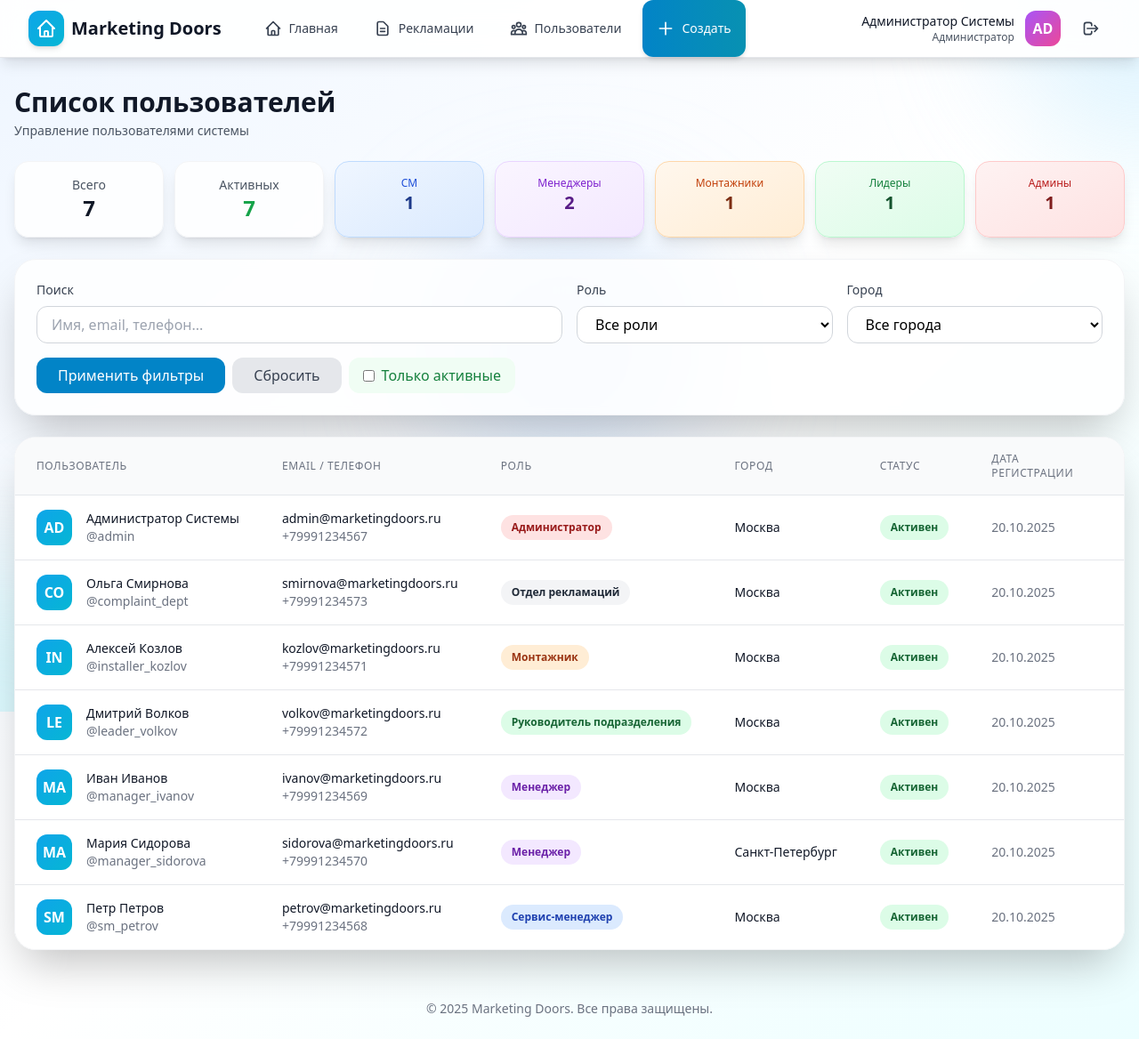
After one commit to kmvit/doorsmarket, a Django app: page /api/v1/users/ in a window 1280 px wide. The commit adds this page. Shown: the whole page at 89% size. Run offline with Django 5.2, Linux system fonts and the light colour scheme; a user stored in the database is signed in; data comes from the database, SQL or seed files in the repository; some libraries are stand-ins or nearby versions.

```diff
--- a/users/templates/users/base.html
+++ b/users/templates/users/base.html
@@ -78,6 +78,14 @@
                             </svg>
                             Рекламации
                         </a>
+                        {% if user.role in 'admin,leader' %}
+                        <a href="{% url 'users:user_list' %}" class="inline-flex items-center px-4 py-2 text-sm font-medium text-gray-700 hover:text-primary-600 hover:bg-primary-50 rounded-xl transition-all">
+                            <svg class="h-5 w-5 mr-2" fill="none" stroke="currentColor" viewBox="0 0 24 24">
+                                <path stroke-linecap="round" stroke-linejoin="round" stroke-width="2" d="M17 20h5v-2a3 3 0 00-5.356-1.857M17 20H7m10 0v-2c0-.656-.126-1.283-.356-1.857M7 20H2v-2a3 3 0 015.356-1.857M7 20v-2c0-.656.126-1.283.356-1.857m0 0a5.002 5.002 0 019.288 0M15 7a3 3 0 11-6 0 3 3 0 016 0zm6 3a2 2 0 11-4 0 2 2 0 014 0zM7 10a2 2 0 11-4 0 2 2 0 014 0z"/>
+                            </svg>
+                            Пользователи
+                        </a>
+                        {% endif %}
                         <a href="{% url 'projects:complaint_create' %}" class="inline-flex items-center px-4 py-2 text-sm font-medium text-white bg-gradient-to-r from-primary-600 to-cyan-600 hover:from-primary-700 hover:to-cyan-700 rounded-xl transition-all shadow-md">
                             <svg class="h-5 w-5 mr-2" fill="none" stroke="currentColor" viewBox="0 0 24 24">
                                 <path stroke-linecap="round" stroke-linejoin="round" stroke-width="2" d="M12 4v16m8-8H4"/>
@@ -145,6 +153,14 @@
                     </svg>
                     Рекламации
                 </a>
+                {% if user.role in 'admin,leader' %}
+                <a href="{% url 'users:user_list' %}" class="flex items-center px-3 py-2 text-base font-medium text-gray-700 hover:text-primary-600 hover:bg-primary-50 rounded-lg transition-all">
+                    <svg class="h-5 w-5 mr-3" fill="none" stroke="currentColor" viewBox="0 0 24 24">
+                        <path stroke-linecap="round" stroke-linejoin="round" stroke-width="2" d="M17 20h5v-2a3 3 0 00-5.356-1.857M17 20H7m10 0v-2c0-.656-.126-1.283-.356-1.857M7 20H2v-2a3 3 0 015.356-1.857M7 20v-2c0-.656.126-1.283.356-1.857m0 0a5.002 5.002 0 019.288 0M15 7a3 3 0 11-6 0 3 3 0 016 0zm6 3a2 2 0 11-4 0 2 2 0 014 0zM7 10a2 2 0 11-4 0 2 2 0 014 0z"/>
+                    </svg>
+                    Пользователи
+                </a>
+                {% endif %}
                 <a href="{% url 'projects:complaint_create' %}" class="flex items-center px-3 py-2 text-base font-medium text-white bg-gradient-to-r from-primary-600 to-cyan-600 hover:from-primary-700 hover:to-cyan-700 rounded-lg transition-all shadow-md">
                     <svg class="h-5 w-5 mr-3" fill="none" stroke="currentColor" viewBox="0 0 24 24">
                         <path stroke-linecap="round" stroke-linejoin="round" stroke-width="2" d="M12 4v16m8-8H4"/>
--- /dev/null
+++ b/users/templates/users/user_list.html
@@ -0,0 +1,220 @@
+{% extends 'users/base.html' %}
+
+{% block title %}Список пользователей - Marketing Doors{% endblock %}
+
+{% block content %}
+<div class="min-h-screen py-8 px-4">
+    <div class="max-w-7xl mx-auto">
+        <!-- Заголовок страницы -->
+        <div class="mb-6">
+            <h1 class="text-3xl font-bold text-gray-900">Список пользователей</h1>
+            <p class="text-sm text-gray-600 mt-1">Управление пользователями системы</p>
+        </div>
+
+        <!-- Статистика -->
+        <div class="grid grid-cols-2 md:grid-cols-4 lg:grid-cols-7 gap-3 mb-6">
+            <div class="bg-white/80 backdrop-blur-sm rounded-2xl shadow-lg p-4 border border-gray-100">
+                <div class="text-center">
+                    <p class="text-sm font-medium text-gray-600">Всего</p>
+                    <p class="text-2xl font-bold text-gray-900">{{ stats.total }}</p>
+                </div>
+            </div>
+
+            <div class="bg-white/80 backdrop-blur-sm rounded-2xl shadow-lg p-4 border border-gray-100">
+                <div class="text-center">
+                    <p class="text-sm font-medium text-gray-600">Активных</p>
+                    <p class="text-2xl font-bold text-green-600">{{ stats.active }}</p>
+                </div>
+            </div>
+
+            <div class="bg-gradient-to-br from-blue-50 to-blue-100 rounded-2xl shadow-lg p-4 border border-blue-200">
+                <div class="text-center">
+                    <p class="text-xs font-medium text-blue-700">СМ</p>
+                    <p class="text-xl font-bold text-blue-900">{{ stats.by_role.service_manager }}</p>
+                </div>
+            </div>
+
+            <div class="bg-gradient-to-br from-purple-50 to-purple-100 rounded-2xl shadow-lg p-4 border border-purple-200">
+                <div class="text-center">
+                    <p class="text-xs font-medium text-purple-700">Менеджеры</p>
+                    <p class="text-xl font-bold text-purple-900">{{ stats.by_role.manager }}</p>
+                </div>
+            </div>
+
+            <div class="bg-gradient-to-br from-orange-50 to-orange-100 rounded-2xl shadow-lg p-4 border border-orange-200">
+                <div class="text-center">
+                    <p class="text-xs font-medium text-orange-700">Монтажники</p>
+                    <p class="text-xl font-bold text-orange-900">{{ stats.by_role.installer }}</p>
+                </div>
+            </div>
+
+            <div class="bg-gradient-to-br from-green-50 to-green-100 rounded-2xl shadow-lg p-4 border border-green-200">
+                <div class="text-center">
+                    <p class="text-xs font-medium text-green-700">Лидеры</p>
+                    <p class="text-xl font-bold text-green-900">{{ stats.by_role.leader }}</p>
+                </div>
+            </div>
+
+            <div class="bg-gradient-to-br from-red-50 to-red-100 rounded-2xl shadow-lg p-4 border border-red-200">
+                <div class="text-center">
+                    <p class="text-xs font-medium text-red-700">Админы</p>
+                    <p class="text-xl font-bold text-red-900">{{ stats.by_role.admin }}</p>
+                </div>
+            </div>
+        </div>
+
+        <!-- Фильтры и поиск -->
+        <div class="bg-white/80 backdrop-blur-sm rounded-3xl shadow-2xl p-6 mb-6 border border-gray-100">
+            <form method="GET" class="space-y-4">
+                <div class="grid grid-cols-1 md:grid-cols-4 gap-4">
+                    <!-- Поиск -->
+                    <div class="md:col-span-2">
+                        <label class="block text-sm font-medium text-gray-700 mb-2">Поиск</label>
+                        <input
+                            type="text"
+                            name="search"
+                            value="{{ search_query|default:'' }}"
+                            placeholder="Имя, email, телефон..."
+                            class="w-full px-4 py-2 border border-gray-300 rounded-xl focus:outline-none focus:ring-2 focus:ring-primary-500"
+                        >
+                    </div>
+
+                    <!-- Роль -->
+                    <div>
+                        <label class="block text-sm font-medium text-gray-700 mb-2">Роль</label>
+                        <select name="role" class="w-full px-4 py-2 border border-gray-300 rounded-xl focus:outline-none focus:ring-2 focus:ring-primary-500 bg-white">
+                            <option value="">Все роли</option>
+                            {% for value, label in roles %}
+                                <option value="{{ value }}" {% if current_role == value %}selected{% endif %}>{{ label }}</option>
+                            {% endfor %}
+                        </select>
+                    </div>
+
+                    <!-- Город -->
+                    <div>
+                        <label class="block text-sm font-medium text-gray-700 mb-2">Город</label>
+                        <select name="city" class="w-full px-4 py-2 border border-gray-300 rounded-xl focus:outline-none focus:ring-2 focus:ring-primary-500 bg-white">
+                            <option value="">Все города</option>
+                            {% for city in cities %}
+                                <option value="{{ city.id }}" {% if current_city == city.id|stringformat:"s" %}selected{% endif %}>{{ city.name }}</option>
+                            {% endfor %}
+                        </select>
+                    </div>
+                </div>
+
+                <div class="flex flex-wrap gap-2">
+                    <button type="submit" class="px-6 py-2 bg-primary-600 text-white rounded-xl hover:bg-primary-700 transition-colors">
+                        Применить фильтры
+                    </button>
+                    <a href="{% url 'users:user_list' %}" class="px-6 py-2 bg-gray-200 text-gray-700 rounded-xl hover:bg-gray-300 transition-colors">
+                        Сбросить
+                    </a>
+                    <label class="inline-flex items-center px-4 py-2 bg-green-50 text-green-700 rounded-xl cursor-pointer hover:bg-green-100 transition-colors">
+                        <input type="checkbox" name="is_active" value="true" class="mr-2" {% if request.GET.is_active == 'true' %}checked{% endif %}>
+                        Только активные
+                    </label>
+                </div>
+            </form>
+        </div>
+
+        <!-- Список пользователей -->
+        <div class="bg-white/80 backdrop-blur-sm rounded-3xl shadow-2xl border border-gray-100 overflow-hidden">
+            {% if users %}
+                <div class="overflow-x-auto">
+                    <table class="min-w-full divide-y divide-gray-200">
+                        <thead class="bg-gray-50">
+                            <tr>
+                                <th class="px-6 py-4 text-left text-xs font-medium text-gray-500 uppercase tracking-wider">Пользователь</th>
+                                <th class="px-6 py-4 text-left text-xs font-medium text-gray-500 uppercase tracking-wider">Email / Телефон</th>
+                                <th class="px-6 py-4 text-left text-xs font-medium text-gray-500 uppercase tracking-wider">Роль</th>
+                                <th class="px-6 py-4 text-left text-xs font-medium text-gray-500 uppercase tracking-wider">Город</th>
+                                <th class="px-6 py-4 text-left text-xs font-medium text-gray-500 uppercase tracking-wider">Статус</th>
+                                <th class="px-6 py-4 text-left text-xs font-medium text-gray-500 uppercase tracking-wider">Дата регистрации</th>
+                            </tr>
+                        </thead>
+                        <tbody class="bg-white divide-y divide-gray-200">
+                            {% for user_item in users %}
+                                <tr class="hover:bg-gray-50 transition-colors">
+                                    <td class="px-6 py-4 whitespace-nowrap">
+                                        <div class="flex items-center">
+                                            <div class="flex-shrink-0 h-10 w-10">
+                                                <div class="h-10 w-10 bg-gradient-to-br from-primary-500 to-cyan-500 rounded-xl flex items-center justify-center text-white font-bold">
+                                                    {{ user_item.username|slice:":2"|upper }}
+                                                </div>
+                                            </div>
+                                            <div class="ml-4">
+                                                <div class="text-sm font-medium text-gray-900">
+                                                    {{ user_item.get_full_name|default:user_item.username }}
+                                                </div>
+                                                <div class="text-sm text-gray-500">@{{ user_item.username }}</div>
+                                            </div>
+                                        </div>
+                                    </td>
+                                    <td class="px-6 py-4">
+                                        <div class="text-sm text-gray-900">{{ user_item.email }}</div>
+                                        {% if user_item.phone_number %}
+                                        <div class="text-sm text-gray-500">{{ user_item.phone_number }}</div>
+                                        {% endif %}
+                                    </td>
+                                    <td class="px-6 py-4 whitespace-nowrap">
+                                        {% if user_item.role == 'admin' %}
+                                            <span class="px-3 py-1 inline-flex text-xs leading-5 font-semibold rounded-full bg-red-100 text-red-800">
+                                                {{ user_item.get_role_display }}
+                                            </span>
+                                        {% elif user_item.role == 'service_manager' %}
+                                            <span class="px-3 py-1 inline-flex text-xs leading-5 font-semibold rounded-full bg-blue-100 text-blue-800">
+                                                {{ user_item.get_role_display }}
+                                            </span>
+                                        {% elif user_item.role == 'manager' %}
+                                            <span class="px-3 py-1 inline-flex text-xs leading-5 font-semibold rounded-full bg-purple-100 text-purple-800">
+                                                {{ user_item.get_role_display }}
+                                            </span>
+                                        {% elif user_item.role == 'installer' %}
+                                            <span class="px-3 py-1 inline-flex text-xs leading-5 font-semibold rounded-full bg-orange-100 text-orange-800">
+                                                {{ user_item.get_role_display }}
+                                            </span>
+                                        {% elif user_item.role == 'leader' %}
+                                            <span class="px-3 py-1 inline-flex text-xs leading-5 font-semibold rounded-full bg-green-100 text-green-800">
+                                                {{ user_item.get_role_display }}
+                                            </span>
+                                        {% else %}
+                                            <span class="px-3 py-1 inline-flex text-xs leading-5 font-semibold rounded-full bg-gray-100 text-gray-800">
+                                                {{ user_item.get_role_display }}
+                                            </span>
+                                        {% endif %}
+                                    </td>
+                                    <td class="px-6 py-4 whitespace-nowrap text-sm text-gray-900">
+                                        {{ user_item.city.name|default:"—" }}
+                                    </td>
+                                    <td class="px-6 py-4 whitespace-nowrap">
+                                        {% if user_item.is_active %}
+                                            <span class="px-3 py-1 inline-flex text-xs leading-5 font-semibold rounded-full bg-green-100 text-green-800">
+                                                Активен
+                                            </span>
+                                        {% else %}
+                                            <span class="px-3 py-1 inline-flex text-xs leading-5 font-semibold rounded-full bg-gray-100 text-gray-800">
+                                                Неактивен
+                                            </span>
+                                        {% endif %}
+                                    </td>
+                                    <td class="px-6 py-4 whitespace-nowrap text-sm text-gray-500">
+                                        {{ user_item.date_joined|date:"d.m.Y" }}
+                                    </td>
+                                </tr>
+                            {% endfor %}
+                        </tbody>
+                    </table>
+                </div>
+            {% else %}
+                <div class="text-center py-12">
+                    <svg class="mx-auto h-12 w-12 text-gray-400" fill="none" stroke="currentColor" viewBox="0 0 24 24">
+                        <path stroke-linecap="round" stroke-linejoin="round" stroke-width="2" d="M17 20h5v-2a3 3 0 00-5.356-1.857M17 20H7m10 0v-2c0-.656-.126-1.283-.356-1.857M7 20H2v-2a3 3 0 015.356-1.857M7 20v-2c0-.656.126-1.283.356-1.857m0 0a5.002 5.002 0 019.288 0M15 7a3 3 0 11-6 0 3 3 0 016 0zm6 3a2 2 0 11-4 0 2 2 0 014 0zM7 10a2 2 0 11-4 0 2 2 0 014 0z"/>
+                    </svg>
+                    <h3 class="mt-2 text-sm font-medium text-gray-900">Пользователи не найдены</h3>
+                    <p class="mt-1 text-sm text-gray-500">Попробуйте изменить параметры фильтрации</p>
+                </div>
+            {% endif %}
+        </div>
+    </div>
+</div>
+{% endblock %}
--- a/users/urls.py
+++ b/users/urls.py
@@ -12,6 +12,7 @@ from .views import (
     WebRegisterView,
     WebLogoutView,
     WebDashboardView,
+    user_list,
 )
 
 app_name = 'users'
@@ -39,4 +40,7 @@ urlpatterns = [
     path('register/', WebRegisterView.as_view(), name='web_register'),
     path('logout/', WebLogoutView.as_view(), name='web_logout'),
     path('dashboard/', WebDashboardView.as_view(), name='web_dashboard'),
+
+    # Управление пользователями
+    path('users/', user_list, name='user_list'),
 ]
--- a/users/views.py
+++ b/users/views.py
@@ -109,10 +109,12 @@ class CityListView(generics.ListAPIView):
 
 from django.shortcuts import render, redirect
 from django.contrib.auth import login, authenticate, logout
+from django.contrib.auth.decorators import login_required
 from django.contrib import messages
 from django.views import View
 from django.contrib.auth.password_validation import validate_password
 from django.core.exceptions import ValidationError
+from django.db.models import Q
 
 
 class WebLoginView(View):
@@ -239,3 +241,70 @@ class WebDashboardView(View):
             'user': request.user,
         }
         return render(request, 'users/dashboard.html', context)
+
+
+@login_required(login_url='/api/v1/login/')
+def user_list(request):
+    """Список пользователей"""
+
+    # Получаем всех пользователей
+    users = User.objects.select_related('city')
+
+    # Фильтрация по роли
+    role_filter = request.GET.get('role')
+    if role_filter:
+        users = users.filter(role=role_filter)
+
+    # Фильтрация по городу
+    city_filter = request.GET.get('city')
+    if city_filter:
+        users = users.filter(city_id=city_filter)
+
+    # Фильтрация по активности
+    is_active_filter = request.GET.get('is_active')
+    if is_active_filter == 'true':
+        users = users.filter(is_active=True)
+    elif is_active_filter == 'false':
+        users = users.filter(is_active=False)
+
+    # Поиск
+    search_query = request.GET.get('search')
+    if search_query:
+        users = users.filter(
+            Q(username__icontains=search_query) |
+            Q(email__icontains=search_query) |
+            Q(first_name__icontains=search_query) |
+            Q(last_name__icontains=search_query) |
+            Q(phone_number__icontains=search_query)
+        )
+
+    # Сортировка
+    sort_by = request.GET.get('sort', 'username')
+    users = users.order_by(sort_by)
+
+    # Статистика
+    stats = {
+        'total': User.objects.count(),
+        'active': User.objects.filter(is_active=True).count(),
+        'by_role': {}
+    }
+
+    from users.models import Role
+    for role_value, role_label in Role.choices:
+        stats['by_role'][role_value] = User.objects.filter(role=role_value).count()
+
+    # Данные для фильтров
+    cities = City.objects.all()
+    roles = Role.choices
+
+    context = {
+        'users': users,
+        'cities': cities,
+        'roles': roles,
+        'stats': stats,
+        'current_role': role_filter,
+        'current_city': city_filter,
+        'search_query': search_query,
+    }
+
+    return render(request, 'users/user_list.html', context)
```
